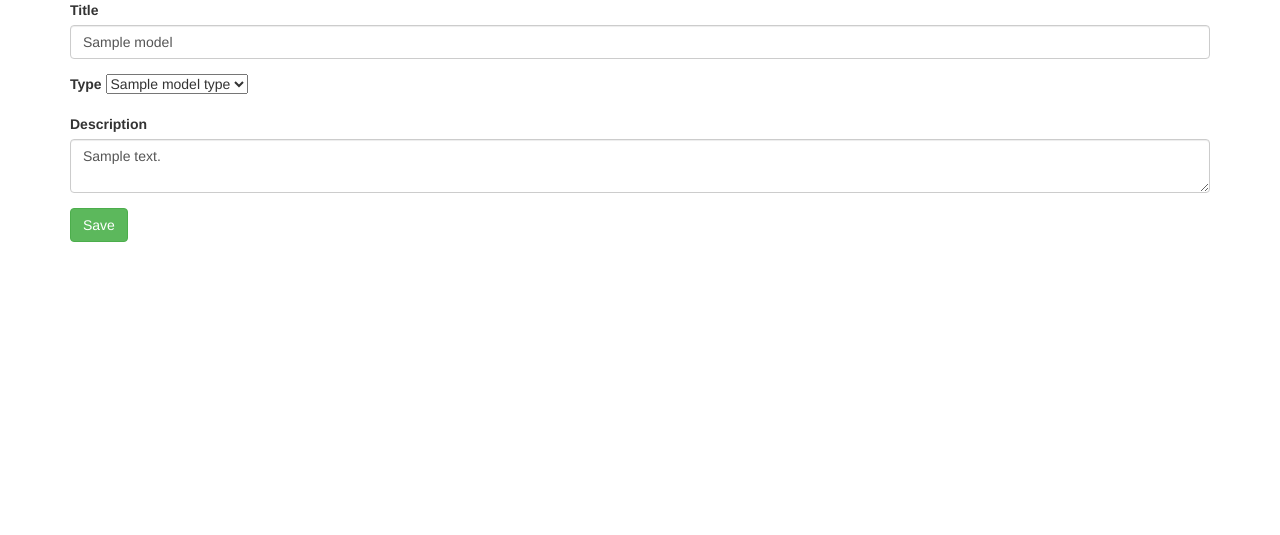
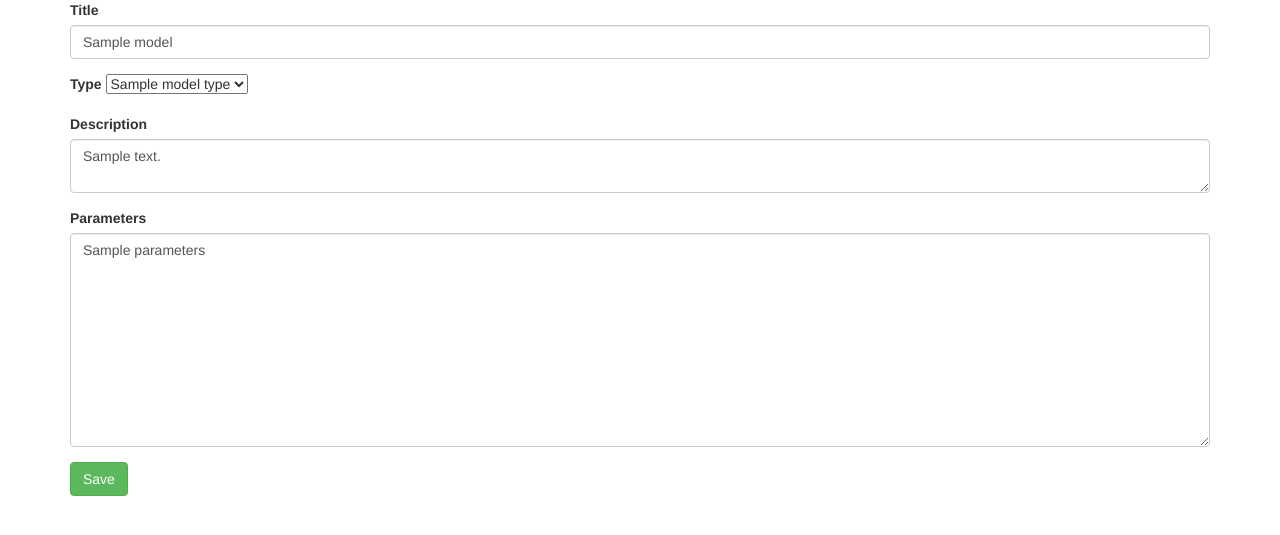
Before and after one commit to openearth/hydro-earth, a Flask app: template hydroearth/frontend/templates/form.html in a window 1280 px wide. Shown: the part 128-663 px from the top of the page. Run offline with Flask 2, Linux system fonts and the light colour scheme; the template is opened without the code that fills it: most values are stand-ins (such as "Sample title", 1, 10 or a date in 2020); parts of the project's set-up code (start-up, migrations or seed data) failed here and were passed over; some libraries are stand-ins or nearby versions.

Commit message:
add parameters

```diff
--- a/hydroearth/frontend/templates/form.html
+++ b/hydroearth/frontend/templates/form.html
@@ -28,6 +28,11 @@
             <textarea name="description" id="description" class="form-control">{{ model.description }}</textarea>
         </div>
 
+        <div class="form-group">
+            <label for="description">Parameters</label>
+            <textarea name="parameters" id="parameters" class="form-control" rows="10">{{ model.parameters }}</textarea>
+        </div>
+
         <div class="form-group hidden">
             <label for="createdBy">Created by</label>
             <input type="text" name="createdBy" id="createdBy" value="{{ model.createdBy }}" class="form-control"/>
```
